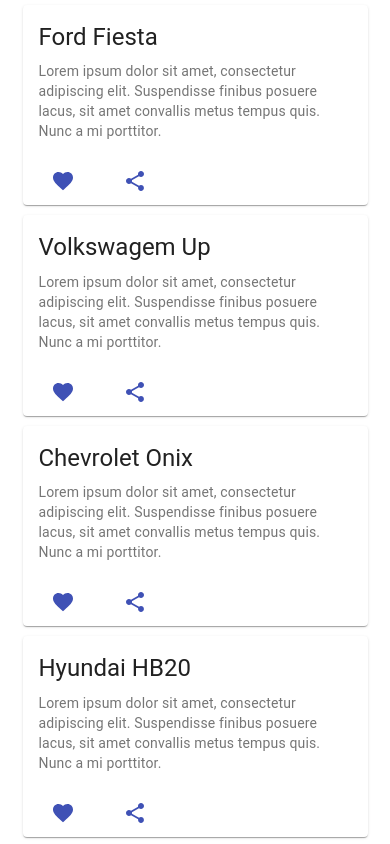
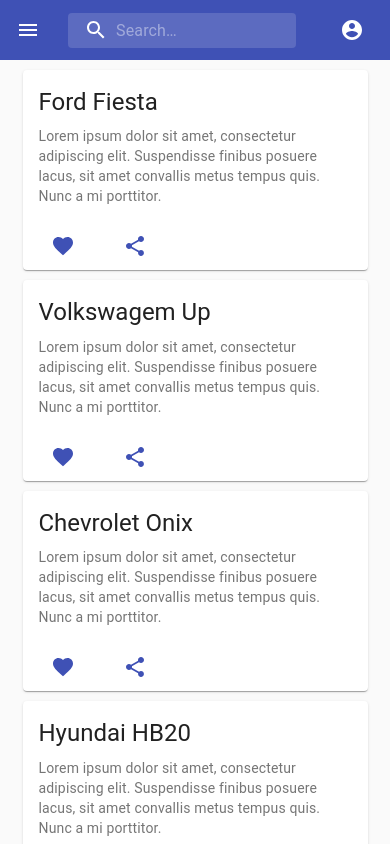
Before and after one commit to tiagocbarbosa/dev-mobile-crud, a React Native app: screen / in a window 390 px wide. Built offline with nearby package versions, Linux system fonts and the light colour scheme.

Commit message:
Import of the AppBar component added

```diff
--- a/app/containers/HomePage.js
+++ b/app/containers/HomePage.js
@@ -1,5 +1,6 @@
 import React from 'react'
 import { SafeAreaView, View, FlatList, StyleSheet, Text, StatusBar } from 'react-native'
+import AppBar from '../components/bars/AppBar.js'
 import MediaCard from '../components/cards/MediaCard.js'
 
 const DATA = [
@@ -51,10 +52,12 @@ export default function HomePage() {
 
     return (
         <SafeAreaView style={styles.container}>
+            <AppBar />
             <FlatList
                 data={DATA}
                 renderItem={renderItem}
                 keyExtractor={item => item.id}
+                style={{marginTop: 65,}}
             />
         </SafeAreaView>
     )
```
